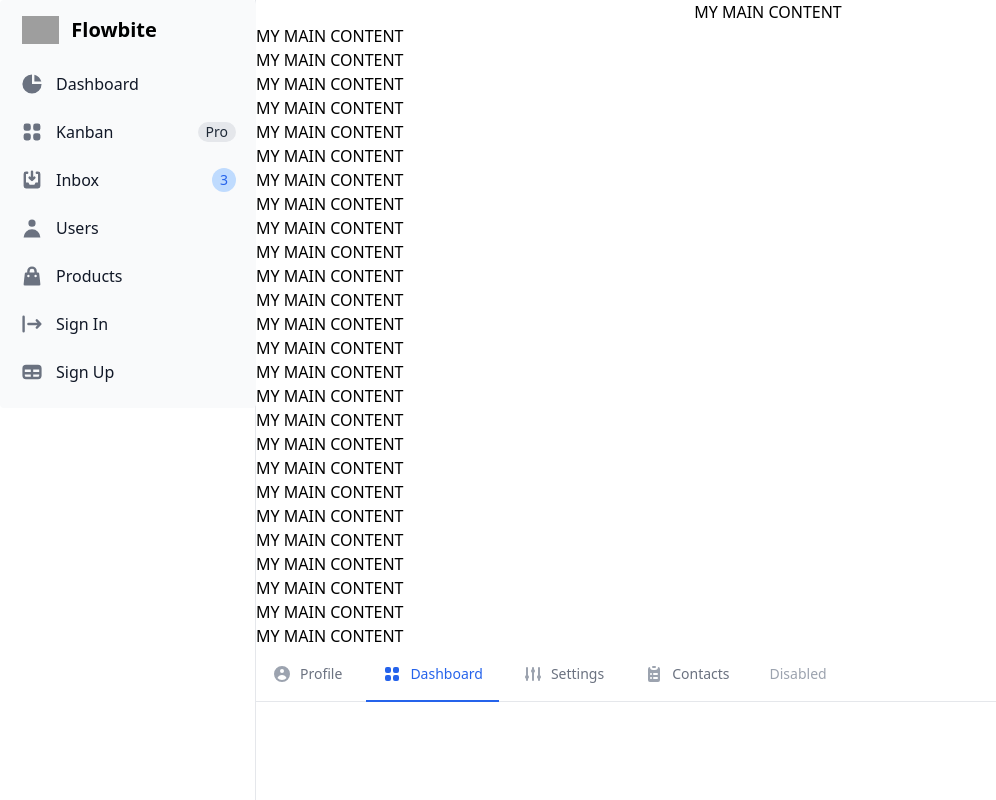
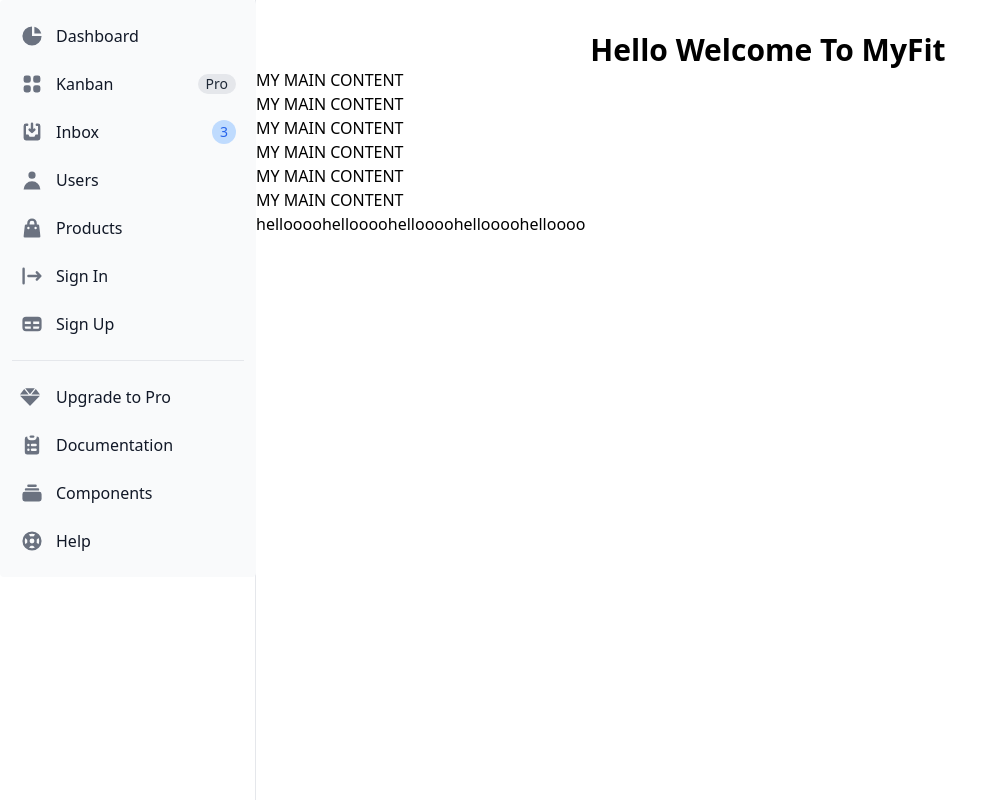
Before and after one commit to Obaayaa-1988/Nuxtjs-Workout-Tracker, a Nuxt app: page / in a window 1280 px wide. Shown: the whole page, without its empty margins (0-996 px from the left). Built offline with nearby package versions, Linux system fonts and the light colour scheme; grey boxes are pictures that could not be loaded.

Commit message:
added new styling to tracker interface

```diff
--- a/components/FooterTracker.vue
+++ b/components/FooterTracker.vue
@@ -1,7 +1,7 @@
 <template>
   <div>
 
-<div class="border-b border-gray-200 dark:border-gray-700">
+<!-- <div class="border-b border-gray-200 dark:border-gray-700">
     <ul class="flex flex-wrap -mb-px text-sm font-medium text-center text-gray-500 dark:text-gray-400">
         <li class="mr-2">
             <a href="#" class="inline-flex p-4 rounded-t-lg border-b-2 border-transparent hover:text-gray-600 hover:border-gray-300 dark:hover:text-gray-300 group">
@@ -27,6 +27,13 @@
             <a class="inline-block p-4 text-gray-400 rounded-t-lg cursor-not-allowed dark:text-gray-500">Disabled</a>
         </li>
     </ul>
+</div>-->
+<div>
+    <span>helloooo</span>
+    <span>helloooo</span>
+    <span>helloooo</span>
+    <span>helloooo</span>
+    <span>helloooo</span>
 </div>
 
   </div>
--- a/components/Home.vue
+++ b/components/Home.vue
@@ -6,27 +6,10 @@
 
     <div class="flex-1">
       <div>
-        <main class="text-center">MY MAIN CONTENT</main>
-        <main>MY MAIN CONTENT</main>
-        <main>MY MAIN CONTENT</main>
-        <main>MY MAIN CONTENT</main>
-        <main>MY MAIN CONTENT</main>
-        <main>MY MAIN CONTENT</main>
-        <main>MY MAIN CONTENT</main>
-        <main>MY MAIN CONTENT</main>
-        <main>MY MAIN CONTENT</main>
-        <main>MY MAIN CONTENT</main>
-        <main>MY MAIN CONTENT</main>
-        <main>MY MAIN CONTENT</main>
-        <main>MY MAIN CONTENT</main>
-        <main>MY MAIN CONTENT</main>
-        <main>MY MAIN CONTENT</main>
-        <main>MY MAIN CONTENT</main>
-        <main>MY MAIN CONTENT</main>
-        <main>MY MAIN CONTENT</main>
-        <main>MY MAIN CONTENT</main>
-        <main>MY MAIN CONTENT</main>
-        <main>MY MAIN CONTENT</main>
+        <!-- <div class="text-center bg-cyan-500 w-full h-80 rounded-br-full"> -->
+        <div class="text-center ">
+          <h1 class="text-3xl font-extrabold pt-8">Hello Welcome To MyFit</h1>
+        </div>
         <main>MY MAIN CONTENT</main>
         <main>MY MAIN CONTENT</main>
         <main>MY MAIN CONTENT</main>
--- a/components/Navigation.vue
+++ b/components/Navigation.vue
@@ -2,11 +2,8 @@
   <div>
 
 <aside class="w-64" aria-label="Sidebar">
-   <div class="overflow-y-auto py-4 px-3 bg-gray-50 rounded dark:bg-gray-800">
-      <a href="https://flowbite.com/" class="flex items-center pl-2.5 mb-5">
-         <img src="https://flowbite.com/docs/images/logo.svg" class="mr-3 h-6 sm:h-7" alt="Flowbite Logo">
-         <span class="self-center text-xl font-semibold whitespace-nowrap dark:text-white">Flowbite</span>
-      </a>
+   <!-- <div class="overflow-y-auto py-4 px-3 bg-gray-50 rounded dark:bg-gray-800 pb-52"> -->
+   <div class="overflow-y-auto py-4 px-3 bg-gray-50 rounded dark:bg-gray-800 ">
       <ul class="space-y-2">
          <li>
             <a href="#" class="flex items-center p-2 text-base font-normal text-gray-900 rounded-lg dark:text-white hover:bg-gray-100 dark:hover:bg-gray-700">
@@ -53,9 +50,34 @@
             </a>
          </li>
       </ul>
+      <ul class="pt-4 mt-4 space-y-2 border-t border-gray-200 dark:border-gray-700">
+         <li>
+            <a href="#" class="flex items-center p-2 text-base font-normal text-gray-900 rounded-lg transition duration-75 hover:bg-gray-100 dark:hover:bg-gray-700 dark:text-white group">
+               <svg aria-hidden="true" class="flex-shrink-0 w-5 h-5 text-gray-500 transition duration-75 group-hover:text-gray-900 dark:group-hover:text-white dark:text-gray-400" focusable="false" data-prefix="fas" data-icon="gem" role="img" xmlns="http://www.w3.org/2000/svg" viewBox="0 0 512 512"><path fill="currentColor" d="M378.7 32H133.3L256 182.7L378.7 32zM512 192l-107.4-141.3L289.6 192H512zM107.4 50.67L0 192h222.4L107.4 50.67zM244.3 474.9C247.3 478.2 251.6 480 256 480s8.653-1.828 11.67-5.062L510.6 224H1.365L244.3 474.9z"></path></svg>
+               <span class="ml-4">Upgrade to Pro</span>
+            </a>
+         </li>
+         <li>
+            <a href="#" class="flex items-center p-2 text-base font-normal text-gray-900 rounded-lg transition duration-75 hover:bg-gray-100 dark:hover:bg-gray-700 dark:text-white group">
+               <svg aria-hidden="true" class="flex-shrink-0 w-6 h-6 text-gray-500 transition duration-75 dark:text-gray-400 group-hover:text-gray-900 dark:group-hover:text-white" fill="currentColor" viewBox="0 0 20 20" xmlns="http://www.w3.org/2000/svg"><path d="M9 2a1 1 0 000 2h2a1 1 0 100-2H9z"></path><path fill-rule="evenodd" d="M4 5a2 2 0 012-2 3 3 0 003 3h2a3 3 0 003-3 2 2 0 012 2v11a2 2 0 01-2 2H6a2 2 0 01-2-2V5zm3 4a1 1 0 000 2h.01a1 1 0 100-2H7zm3 0a1 1 0 000 2h3a1 1 0 100-2h-3zm-3 4a1 1 0 100 2h.01a1 1 0 100-2H7zm3 0a1 1 0 100 2h3a1 1 0 100-2h-3z" clip-rule="evenodd"></path></svg>
+               <span class="ml-3">Documentation</span>
+            </a>
+         </li>
+         <li>
+            <a href="#" class="flex items-center p-2 text-base font-normal text-gray-900 rounded-lg transition duration-75 hover:bg-gray-100 dark:hover:bg-gray-700 dark:text-white group">
+               <svg aria-hidden="true" class="flex-shrink-0 w-6 h-6 text-gray-500 transition duration-75 dark:text-gray-400 group-hover:text-gray-900 dark:group-hover:text-white" fill="currentColor" viewBox="0 0 20 20" xmlns="http://www.w3.org/2000/svg"><path d="M7 3a1 1 0 000 2h6a1 1 0 100-2H7zM4 7a1 1 0 011-1h10a1 1 0 110 2H5a1 1 0 01-1-1zM2 11a2 2 0 012-2h12a2 2 0 012 2v4a2 2 0 01-2 2H4a2 2 0 01-2-2v-4z"></path></svg>
+               <span class="ml-3">Components</span>
+            </a>
+         </li>
+         <li>
+            <a href="#" class="flex items-center p-2 text-base font-normal text-gray-900 rounded-lg transition duration-75 hover:bg-gray-100 dark:hover:bg-gray-700 dark:text-white group">
+               <svg aria-hidden="true" class="flex-shrink-0 w-6 h-6 text-gray-500 transition duration-75 dark:text-gray-400 group-hover:text-gray-900 dark:group-hover:text-white" fill="currentColor" viewBox="0 0 20 20" xmlns="http://www.w3.org/2000/svg"><path fill-rule="evenodd" d="M18 10a8 8 0 11-16 0 8 8 0 0116 0zm-2 0c0 .993-.241 1.929-.668 2.754l-1.524-1.525a3.997 3.997 0 00.078-2.183l1.562-1.562C15.802 8.249 16 9.1 16 10zm-5.165 3.913l1.58 1.58A5.98 5.98 0 0110 16a5.976 5.976 0 01-2.516-.552l1.562-1.562a4.006 4.006 0 001.789.027zm-4.677-2.796a4.002 4.002 0 01-.041-2.08l-.08.08-1.53-1.533A5.98 5.98 0 004 10c0 .954.223 1.856.619 2.657l1.54-1.54zm1.088-6.45A5.974 5.974 0 0110 4c.954 0 1.856.223 2.657.619l-1.54 1.54a4.002 4.002 0 00-2.346.033L7.246 4.668zM12 10a2 2 0 11-4 0 2 2 0 014 0z" clip-rule="evenodd"></path></svg>
+               <span class="ml-3">Help</span>
+            </a>
+         </li>
+      </ul>
    </div>
 </aside>
-
 
 
 
```
